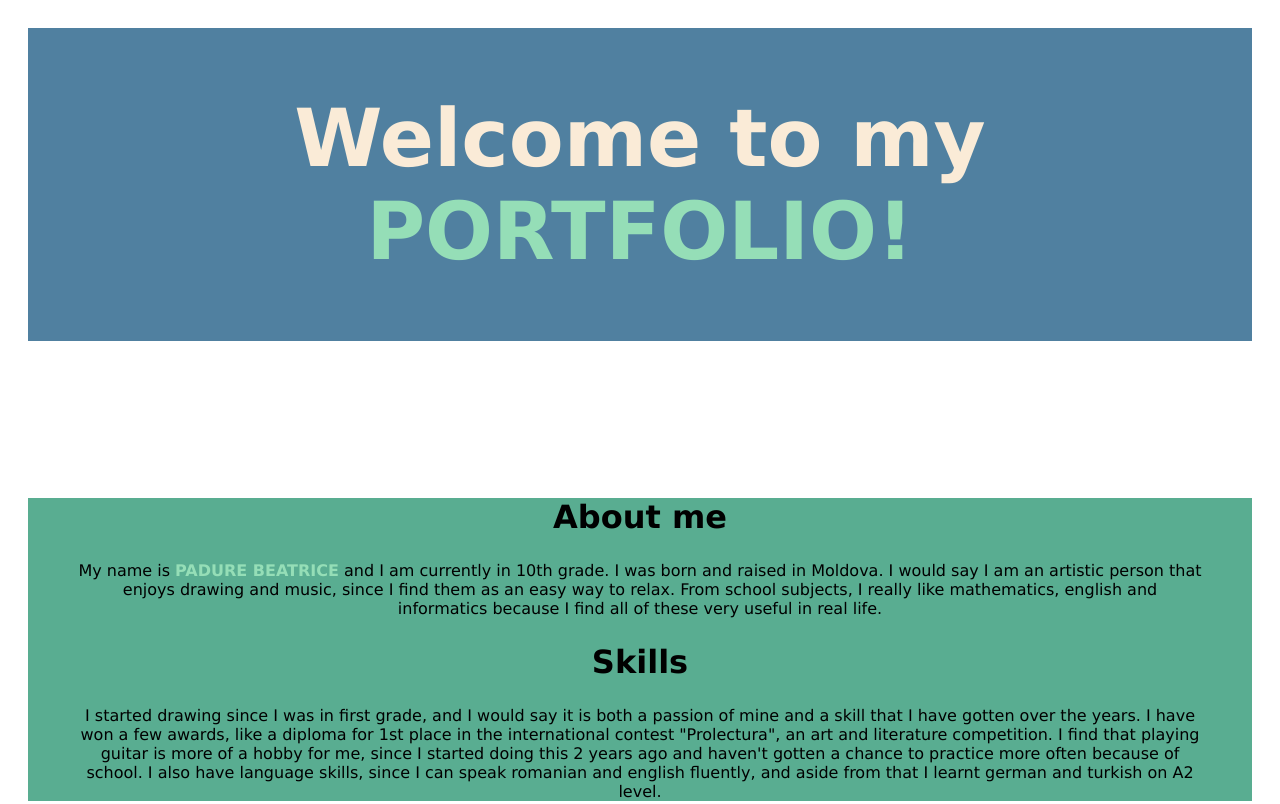
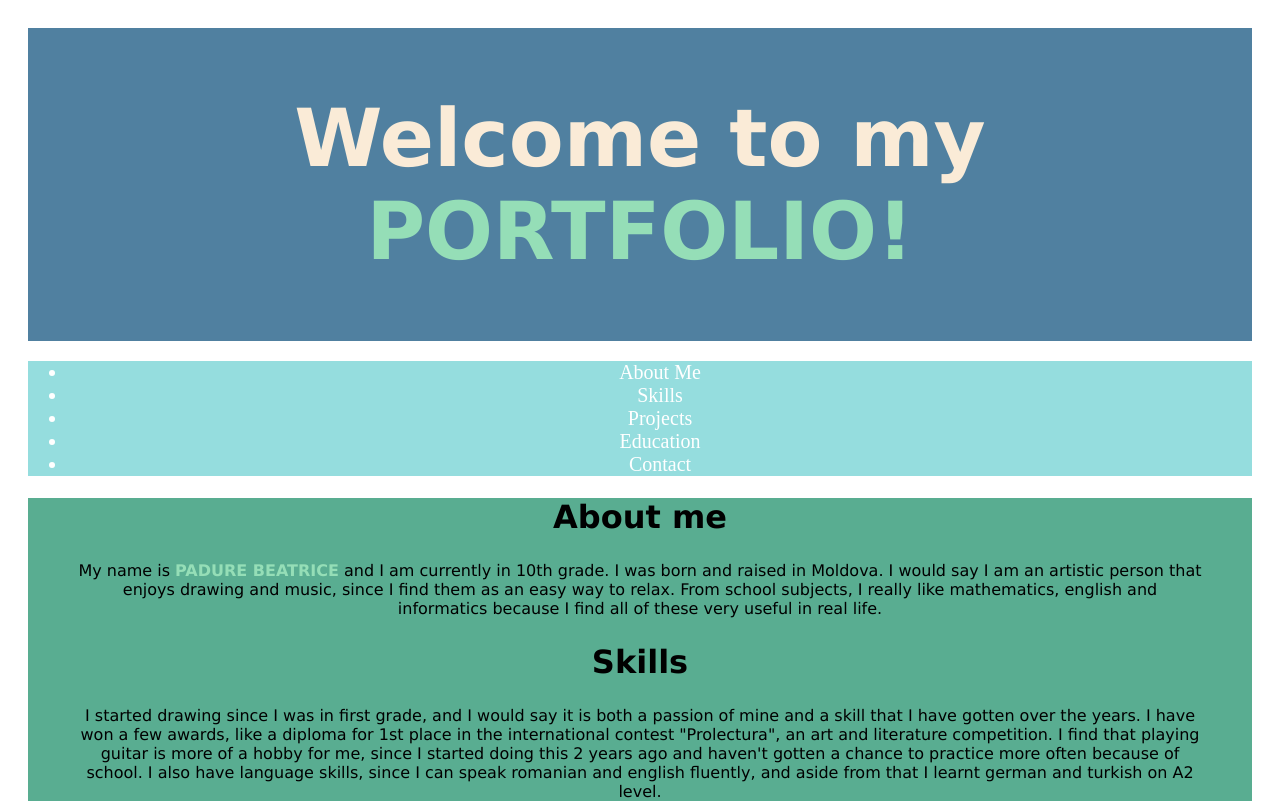
Before and after one commit to beatricepadure/Personal-Portfolio, a plain HTML site: page index.html in a window 1280 px wide. Shown: the top 804 px of the page. Drawn offline with Linux system fonts and the light colour scheme.

Commit message:
Update project.css

```diff
--- a/project.css
+++ b/project.css
@@ -59,6 +59,9 @@ body {
     text-align: center;
     padding: 20px;
 }
+nav {
+    background-color: rgb(149, 221, 222);
+}
 img {
     width:100px;
     height:100px;
```
